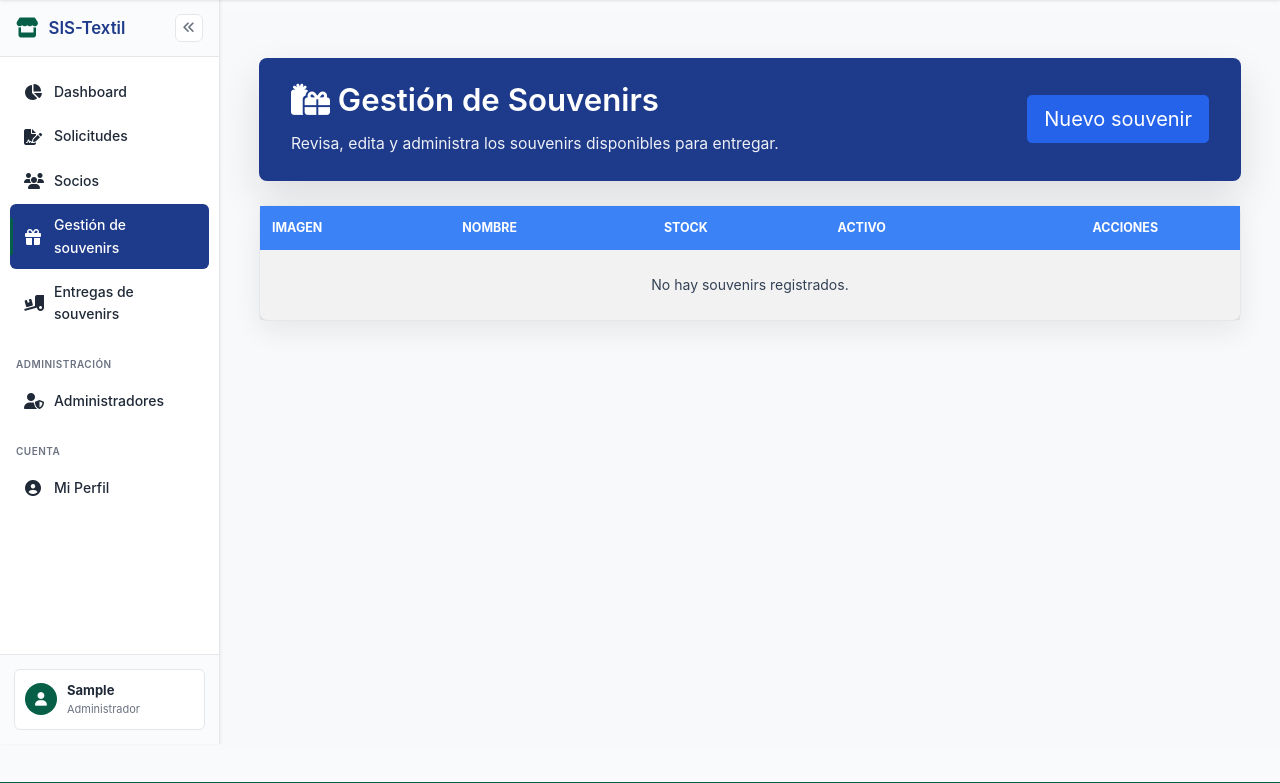
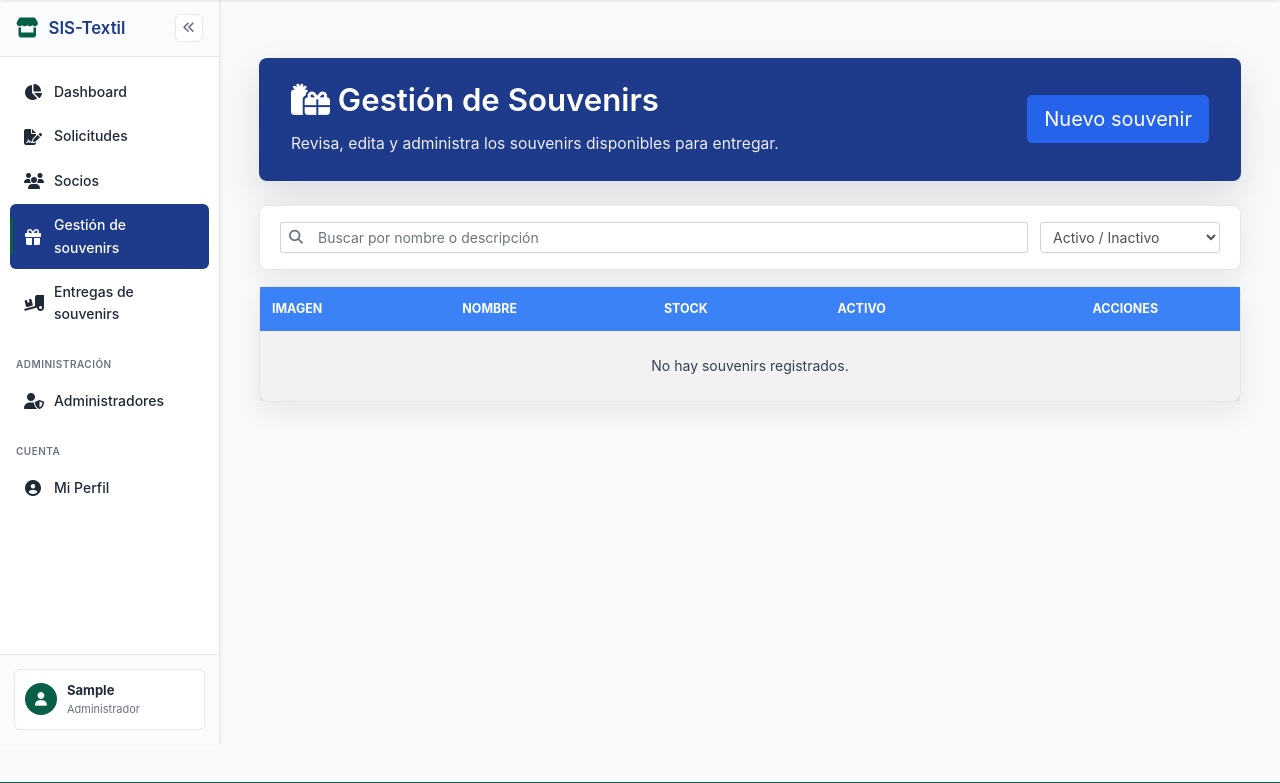
Before and after one commit to Guilder23/Sistema-ClubAmigosOruro, a Django app: page /souvenirs/gestion/ in a window 1280 px wide. Shown: the part 56-839 px from the top of the page. Run offline with Django 4.2, Linux system fonts and the light colour scheme; the visitor is signed in with stand-in values (Sample User, id 1); data comes from the database, SQL or seed files in the repository; data that the repository does not hold is empty; some libraries are stand-ins or nearby versions.

Commit message:
Arreglo en gestion de souvenirs y administradores buscadores y filtros

```diff
--- a/apps/souvenirs/views.py
+++ b/apps/souvenirs/views.py
@@ -1,12 +1,11 @@
 from django.contrib import messages
 from django.contrib.auth.decorators import login_required, user_passes_test
 from django.core.paginator import Paginator
-from django.shortcuts import redirect, render
+from django.db.models import Q
+from django.shortcuts import redirect, render, get_object_or_404
 
 from apps.socios.models import Socio
-from .models import SouvenirEntrega
-from .models import Souvenir
-from django.shortcuts import get_object_or_404
+from .models import SouvenirEntrega, Souvenir
 
 
 @login_required
@@ -52,10 +51,24 @@ def registrar_entrega(request):
 @login_required
 @user_passes_test(lambda u: u.is_staff, login_url='/login/')
 def listar_souvenirs(request):
+    q = request.GET.get('q', '').strip()
+    activo = request.GET.get('activo', '').strip()
     objetos = Souvenir.objects.order_by('-creado')
+
+    if q:
+        objetos = objetos.filter(
+            Q(nombre__icontains=q) |
+            Q(descripcion__icontains=q)
+        )
+
+    if activo == 'si':
+        objetos = objetos.filter(activo=True)
+    elif activo == 'no':
+        objetos = objetos.filter(activo=False)
+
     paginator = Paginator(objetos, 10)
     page_obj = paginator.get_page(request.GET.get('page'))
-    return render(request, 'souvenirs/souvenirs.html', {'page_obj': page_obj})
+    return render(request, 'souvenirs/souvenirs.html', {'page_obj': page_obj, 'q': q, 'activo': activo})
 
 
 @login_required
--- a/static/css/souvenirs/souvenirs.css
+++ b/static/css/souvenirs/souvenirs.css
@@ -35,34 +35,51 @@
 }
 
 .souvenir-thumb {
-    width: 72px;
-    height: 72px;
+    width: 52px;
+    height: 52px;
     object-fit: cover;
-    border-radius: 1rem;
+    border-radius: 0.75rem;
     border: 1px solid rgba(255, 255, 255, 0.25);
-    box-shadow: 0 8px 20px rgba(0, 0, 0, 0.06);
-}
-
-.btn-icon {
-    width: 40px;
-    height: 40px;
-    padding: 0;
-    display: inline-flex;
-    align-items: center;
-    justify-content: center;
-    border-radius: 0.45rem;
-    font-size: 0.95rem;
-    line-height: 1;
-}
-
-.btn-icon i {
-    font-size: 1rem;
+    box-shadow: 0 6px 16px rgba(0, 0, 0, 0.05);
 }
 
 .acciones-col {
     display: inline-flex;
     gap: 0.35rem;
     justify-content: center;
+}
+
+.acciones-col .btn {
+    min-width: 38px;
+    min-height: 38px;
+    padding: 0.4rem 0.55rem;
+    display: inline-flex;
+    align-items: center;
+    justify-content: center;
+}
+
+.acciones-col .btn i {
+    font-size: 0.95rem;
+}
+
+.card-filtros {
+    margin-bottom: 1rem;
+    border: 1px solid #e5e7eb;
+}
+
+.filtros-souvenirs-linea {
+    display: flex;
+    align-items: center;
+    gap: 0.75rem;
+}
+
+.filtro-busqueda {
+    flex: 1 1 420px;
+    min-width: 240px;
+}
+
+.filtro-item {
+    flex: 0 0 180px;
 }
 
 .card-tabla {
@@ -129,4 +146,14 @@
         justify-content: center;
         width: 100%;
     }
+
+    .filtros-souvenirs-linea {
+        flex-direction: column;
+        align-items: stretch;
+    }
+
+    .filtro-busqueda,
+    .filtro-item {
+        flex: 1 1 100%;
+    }
 }
--- a/templates/souvenirs/souvenirs.html
+++ b/templates/souvenirs/souvenirs.html
@@ -16,6 +16,30 @@
         </div>
         <div class="page-header-actions">
             <button type="button" class="btn btn-primary btn-lg" data-toggle="modal" data-target="#modalCrearSouvenir">Nuevo souvenir</button>
+        </div>
+    </div>
+
+    <div class="card card-filtros mb-3">
+        <div class="card-body py-3">
+            <form method="get" class="filtros-souvenirs-form" id="souvenirsFiltrosForm">
+                <div class="filtros-souvenirs-linea">
+                    <div class="filtro-busqueda">
+                        <div class="input-group input-group-sm">
+                            <div class="input-group-prepend">
+                                <span class="input-group-text bg-white border-right-0"><i class="fas fa-search text-muted"></i></span>
+                            </div>
+                            <input id="inputSouvenirBusqueda" type="text" name="q" class="form-control form-control-sm border-left-0" value="{{ q }}" placeholder="Buscar por nombre o descripción">
+                        </div>
+                    </div>
+                    <div class="filtro-item">
+                        <select id="selectSouvenirActivo" name="activo" class="form-control form-control-sm">
+                            <option value="">Activo / Inactivo</option>
+                            <option value="si" {% if activo == 'si' %}selected{% endif %}>Sí</option>
+                            <option value="no" {% if activo == 'no' %}selected{% endif %}>No</option>
+                        </select>
+                    </div>
+                </div>
+            </form>
         </div>
     </div>
 
@@ -39,23 +63,23 @@
                         <td>{{ s.stock }}</td>
                         <td>{{ s.activo|yesno:'Sí,No' }}</td>
                         <td class="text-center acciones-col">
-                            <button type="button" class="btn btn-icon btn-info btn-sm btn-ver-souvenir" data-toggle="modal" data-target="#modalVerSouvenir"
+                            <button type="button" class="btn btn-info btn-sm btn-ver-souvenir" data-toggle="modal" data-target="#modalVerSouvenir"
                                 data-nombre="{{ s.nombre|escapejs }}"
                                 data-descripcion="{{ s.descripcion|escapejs }}"
                                 data-stock="{{ s.stock }}"
                                 data-activo="{{ s.activo|yesno:'Sí,No' }}"
                                 data-creado="{{ s.creado|date:'d/m/Y H:i' }}"
-                                {% if s.imagen %}data-imagen="{{ s.imagen.url }}"{% endif %}>
+                                {% if s.imagen %}data-imagen="{{ s.imagen.url|escapejs }}"{% endif %}>
                                 <i class="fas fa-eye"></i>
                             </button>
-                            <button type="button" class="btn btn-icon btn-warning btn-sm btn-editar-souvenir" data-toggle="modal" data-target="#modalEditarSouvenir"
+                            <button type="button" class="btn btn-warning btn-sm btn-editar-souvenir" data-toggle="modal" data-target="#modalEditarSouvenir"
                                 data-id="{{ s.pk }}"
                                 data-nombre="{{ s.nombre|escapejs }}"
                                 data-descripcion="{{ s.descripcion|escapejs }}"
                                 data-stock="{{ s.stock }}">
                                 <i class="fas fa-edit"></i>
                             </button>
-                            <button type="button" class="btn btn-icon btn-danger btn-sm btn-eliminar-souvenir" data-toggle="modal" data-target="#modalEliminarSouvenir"
+                            <button type="button" class="btn btn-danger btn-sm btn-eliminar-souvenir" data-toggle="modal" data-target="#modalEliminarSouvenir"
                                 data-id="{{ s.pk }}"
                                 data-nombre="{{ s.nombre|escapejs }}">
                                 <i class="fas fa-trash-alt"></i>
```
Also changed, not shown: apps/socios/views.py (+19 -3 lines), static/css/admins/admins.css (+40 -4 lines), static/js/admins/admins.js (+24 -0 lines), static/js/souvenirs/souvenirs.js (+36 -4 lines), templates/admins/admins.html (+25 -0 lines).
